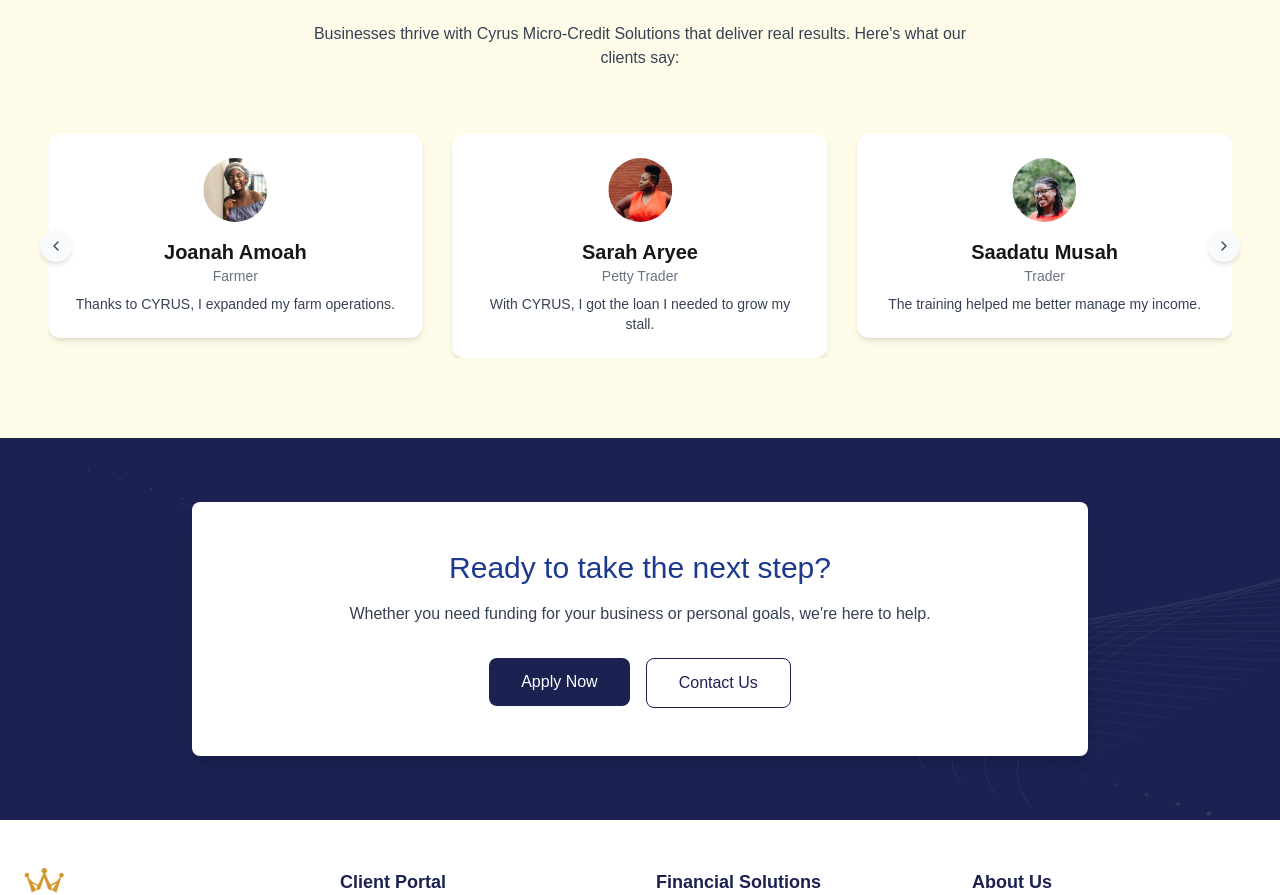
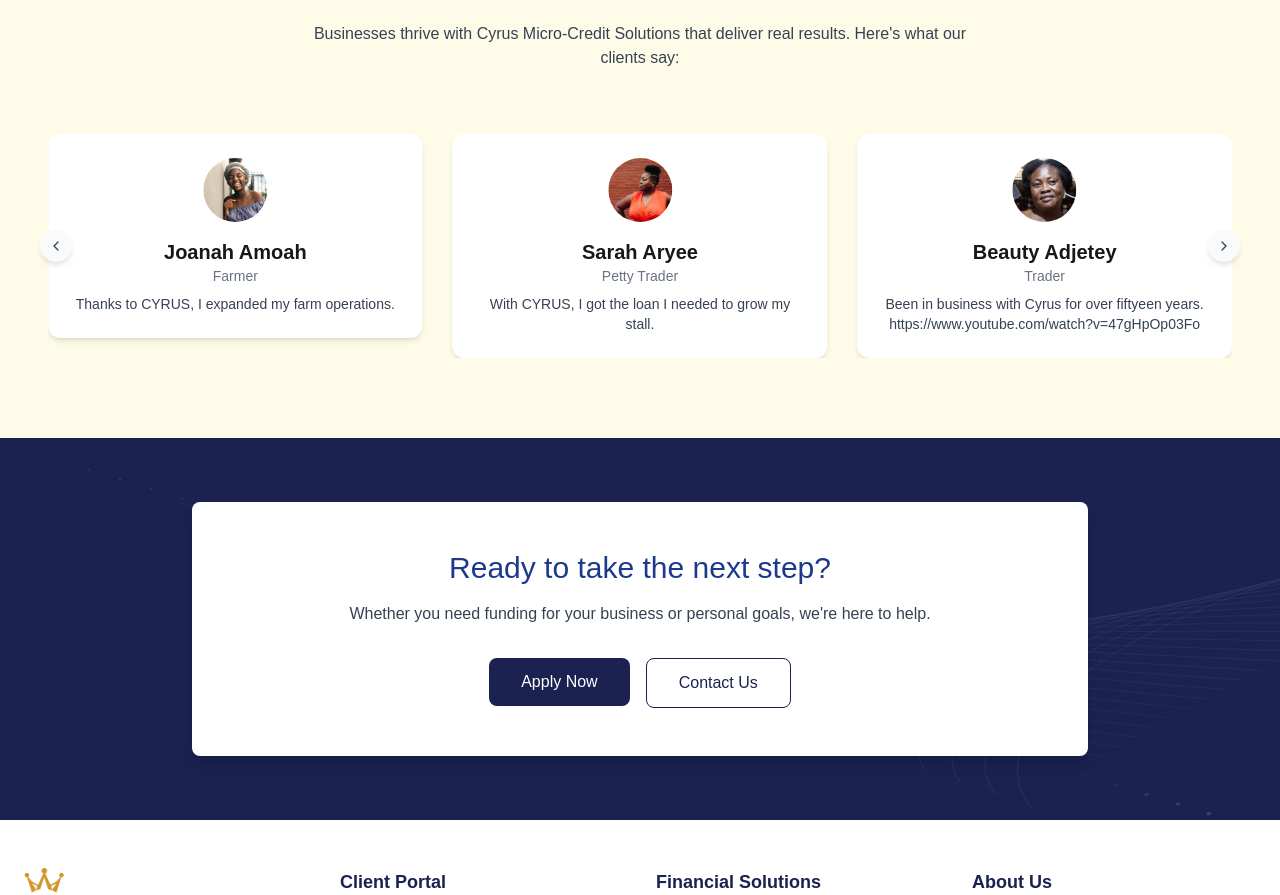
Before and after one commit to ayiteywoods/cyrus-site, a Next.js app: page / in a window 1280 px wide. Shown: the part 5121-6016 px from the top of the page. Built offline with nearby package versions, Linux system fonts and the light colour scheme.

Commit message:
new testimonials

```diff
--- a/src/components/TestimonialCard.tsx
+++ b/src/components/TestimonialCard.tsx
@@ -6,6 +6,7 @@
   role: string;
   message: string;
   image: string;
+  link: string;
 };
 
 const TestimonialCard = ({ testimonial }: { testimonial: Testimonial }) => {
@@ -20,6 +21,7 @@
         <h3 className="text-xl font-semibold">{testimonial.name}</h3>
         <p className="text-sm text-gray-500 mb-2">{testimonial.role}</p>
         <p className="text-gray-700 text-sm">{testimonial.message}</p>
+        <p className="text-gray-700 text-sm">{testimonial.link}</p>
       </div>
     </div>
   );
--- a/src/components/TestimonialsCarousel.tsx
+++ b/src/components/TestimonialsCarousel.tsx
@@ -16,6 +16,7 @@
     role: 'Entrepreneur',
     message: 'CYRUS transformed my business with their support!',
     image: '/mariam.avif',
+    link: '',
   },
   {
     id: 2,
@@ -23,6 +24,7 @@
     role: 'Farmer',
     message: 'Thanks to CYRUS, I expanded my farm operations.',
     image: '/roberta.avif',
+    link: '',
   },
   {
     id: 3,
@@ -30,13 +32,23 @@
     role: 'Petty Trader',
     message: 'With CYRUS, I got the loan I needed to grow my stall.',
     image: '/mia.avif',
+    link: '',
   },
   {
     id: 4,
-    name: 'Saadatu Musah',
+    name: 'Beauty Adjetey',
     role: 'Trader',
-    message: 'The training helped me better manage my income.',
-    image: '/person.avif',
+    message: 'Been in business with Cyrus for over fiftyeen years.',
+    image: '/beauty.png',
+    link: 'https://www.youtube.com/watch?v=47gHpOp03Fo',
+  },
+  {
+    id: 5,
+    name: 'Beatrice Abbey',
+    role: 'Trader',
+    message: 'Enjoyed Loans from Cyrus for over six years.',
+    image: '/maab.png',
+    link: 'https://www.youtube.com/watch?v=XpZ_hG1wI_c',
   },
 ];
 
```
Also changed, not shown: public/beauty.png (added), public/maab.png (added).
